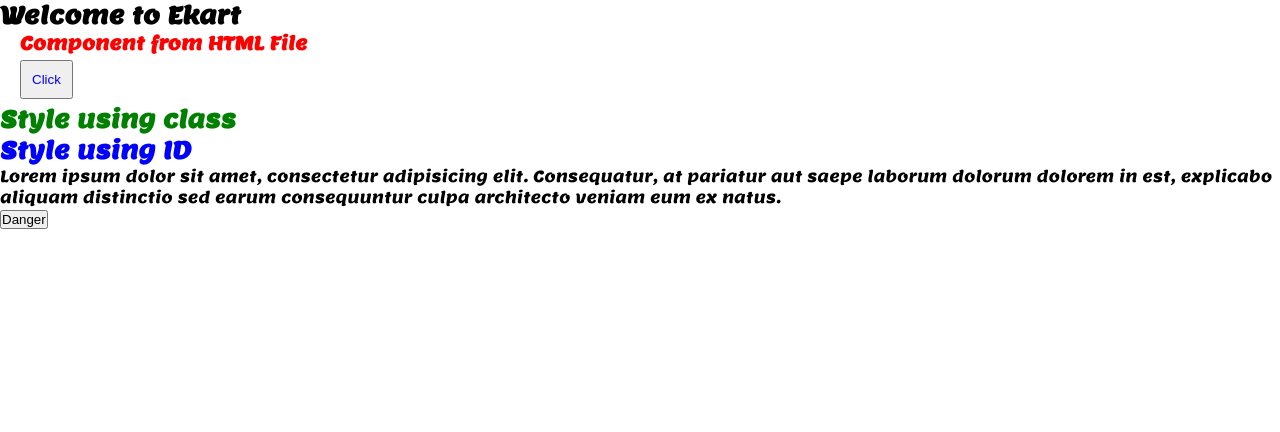
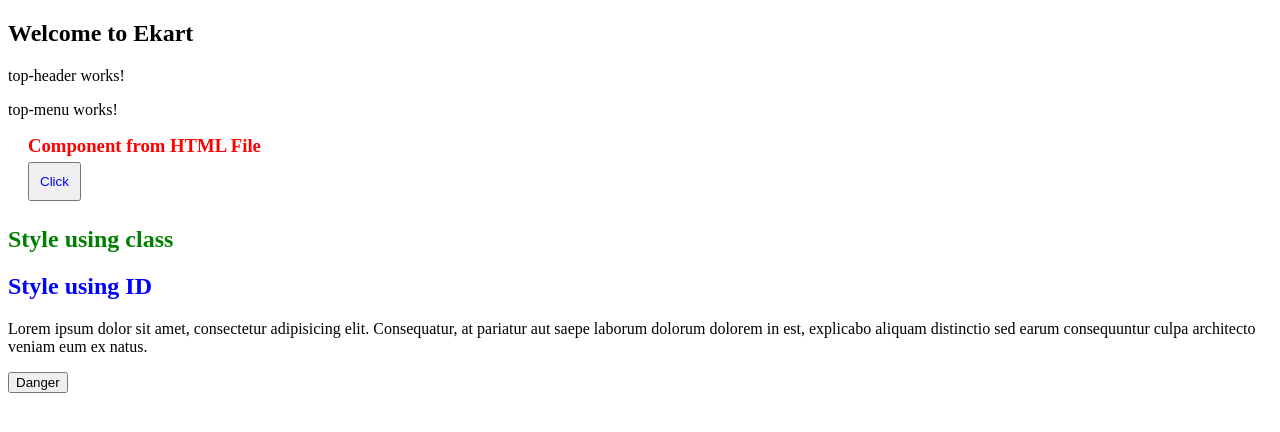
Before and after one commit to ManthanDhole/Angular, an Angular app in the folder 01_NewAngularProject/angular-ekart/: page / in a window 1280 px wide. Shown: the top 432 px of the page. Built offline with nearby package versions, Linux system fonts and the light colour scheme.

Commit message:
Create components using angular cli command: ng generate component component-name

```diff
--- a/01_NewAngularProject/angular-ekart/src/app/app.component.html
+++ b/01_NewAngularProject/angular-ekart/src/app/app.component.html
@@ -1,4 +1,6 @@
 <h2>Welcome to {{ title }}</h2>
+
+<top-header></top-header>
 <app-header></app-header>
 
 <button type="button" class="btn btn-danger">Danger</button>
--- a/01_NewAngularProject/angular-ekart/src/app/app.component.ts
+++ b/01_NewAngularProject/angular-ekart/src/app/app.component.ts
@@ -2,11 +2,12 @@
 import { CommonModule } from '@angular/common';
 import { RouterOutlet } from '@angular/router';
 import { HeaderComponent } from './header/header.component';
+import { TopHeaderComponent } from './top-header/top-header.component';
 
 @Component({
   selector: 'app-root',
   standalone: true,
-  imports: [CommonModule, RouterOutlet, HeaderComponent ],
+  imports: [CommonModule, RouterOutlet, HeaderComponent, TopHeaderComponent ],
   templateUrl: './app.component.html',
   styleUrl: './app.component.css'
 })
--- a/01_NewAngularProject/angular-ekart/src/app/header/header.component.html
+++ b/01_NewAngularProject/angular-ekart/src/app/header/header.component.html
@@ -1,3 +1,5 @@
+<top-menu></top-menu>
+
 <h3>Component from HTML File</h3>
 <button type="button"> Click </button>
 <h2 class="headerClass">Style using class</h2>
--- a/01_NewAngularProject/angular-ekart/src/app/header/header.component.ts
+++ b/01_NewAngularProject/angular-ekart/src/app/header/header.component.ts
@@ -1,4 +1,5 @@
 import { Component } from "@angular/core";
+import { TopMenuComponent } from "./top-menu/top-menu.component";
 
 @Component({
     selector: 'app-header',
@@ -11,7 +12,8 @@
         // '#idName{ color: blue; }'
     // ],
     styleUrls: [ './header.component.css' ],
-    standalone: true
+    standalone: true,
+    imports: [ TopMenuComponent ]
 })
 
 export class HeaderComponent {
--- /dev/null
+++ b/01_NewAngularProject/angular-ekart/src/app/header/top-menu/top-menu.component.html
@@ -0,0 +1 @@
+<p>top-menu works!</p>
--- /dev/null
+++ b/01_NewAngularProject/angular-ekart/src/app/top-header/top-header.component.html
@@ -0,0 +1 @@
+<p>top-header works!</p>
--- a/01_NewAngularProject/angular-ekart/src/styles.css
+++ b/01_NewAngularProject/angular-ekart/src/styles.css
@@ -10,7 +10,7 @@
     font-size: 16px;
 } */
 
-*{
+/* *{
     margin: 0px;
     padding: 0px;
     box-sizing: border-box;
@@ -18,4 +18,4 @@
 
 body{
     font-family: 'Lemon', serif;
-}
+} */
```
Also changed, not shown: 01_NewAngularProject/angular-ekart/src/app/header/top-menu/top-menu.component.ts (added, +12 -0 lines), 01_NewAngularProject/angular-ekart/src/app/top-header/top-header.component.ts (added, +12 -0 lines), 01_NewAngularProject/angular-ekart/src/app/header/top-menu/top-menu.component.css (added), 01_NewAngularProject/angular-ekart/src/app/top-header/top-header.component.css (added), 1 other file (tests, documents, lock files or other folders).
